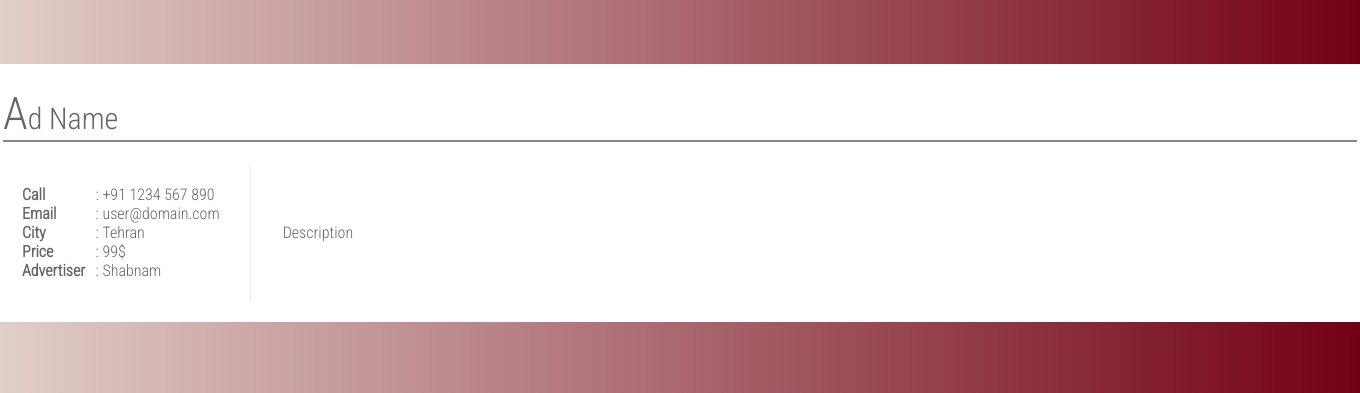
After one commit to Parham21/Fox_git, a Django app: template fox/templates/ad_detail.html in a window 1360 px wide. The commit adds this page. Shown: the part 407-800 px from the top of the page. Run offline with Django 3.2, Linux system fonts and the light colour scheme; the template is opened without the code that fills it, so the values that code supplies are empty.

Commit message:
Ad Detail

```diff
--- /dev/null
+++ b/fox/static/ad_detail_style.css
@@ -0,0 +1,97 @@
+@import url(https://fonts.googleapis.com/css?family=Roboto+Condensed:300);
+
+body {
+
+    background: -webkit-linear-gradient(to left, #720014, rgba(57, 3, 0, 0.29)); /* Chrome 10-25, Safari 5.1-6 */
+    background: linear-gradient(to left, rgb(114, 0, 20), rgba(114, 25, 1, 0.21)); /* W3C, IE 10+/ Edge, Firefox 16+, Chrome 26+, Opera 12+, Safari 7+ */
+
+    color: #666;
+    font-family: 'Roboto Condensed', sans-serif;
+}
+
+table {
+    position: absolute;
+    top: 75%;
+    left: 50%;
+    width: 1400px;
+
+    transition: all 0.2s ease;
+
+    transform: translateX(-50%) translateY(-50%);
+
+    background: #fff;
+
+    padding: 20px;
+}
+
+.image {
+    position: absolute;
+    top: 7%;
+    left: 4.5%;
+    width: 400px;
+    height: 350px;
+}
+
+.name {
+    font-size: 30px;
+    border-bottom: 2px solid #888;
+    margin-bottom: 20px;
+}
+
+.name:first-letter {
+    font-size: 150%;
+}
+
+.label {
+    width: 70px;
+    font-weight: bold;
+}
+
+.label, .call, .email, .city, .price, .advertiser {
+    display: inline-block;
+}
+
+.details-td {
+    border-right: 1px solid #eee;
+    white-space: nowrap;
+
+    padding: 20px 30px 20px 20px;
+}
+
+.description-td {
+    position: relative;
+    width: 100%;
+    padding: 20px 30px;
+    text-align: justify;
+    margin-top: 15px;
+}
+
+.description {
+    outline: 0px solid transparent;
+    border: 0px solid transparent;
+}
+
+.edit {
+    position: absolute;
+    top: 0px;
+    right: 0;
+
+    width: 13px;
+    height: 13px;
+
+    cursor: pointer;
+}
+
+.update {
+    display: none;
+    position: absolute;
+    right: 20px;
+    bottom: 0;
+    background: #c2e59c;
+    border: 0;
+    padding: 5px;
+    width: 80px;
+    color: #333;
+    outline: 0px solid transparent;
+    border: 0px solid transparent;
+}
--- /dev/null
+++ b/fox/templates/ad_detail.html
@@ -0,0 +1,53 @@
+<!DOCTYPE html>
+<html lang="en">
+
+<head>
+    <meta charset="UTF-8">
+    <meta name="viewport" content="width=device-width, initial-scale=1, shrink-to-fit=no">
+    <meta HTTP-EQUIV="CACHE-CONTROL" CONTENT="NO-CACHE">
+    <title>Details</title>
+    <link rel="stylesheet"
+          type="text/css"
+          href="../static/ad_detail_style.css"/>
+
+</head>
+<body>
+<div> <!-- TODO multiple pics -->
+    <img class="image" src='../advertisement/media/2ghoori.jpg' alt="ad image"/>
+</div>
+<table>
+    <tr>
+        <td colspan="2">
+            <div class="name">Ad Name</div>
+        </td>
+    </tr>
+    <tr>
+        <td class="details-td">
+            <div class="label">Call</div>
+            :
+            <div class="call">+91 1234 567 890</div>
+            <br>
+            <div class="label">Email</div>
+            :
+            <div class="email">user@domain.com</div>
+            <br>
+            <div class="label">City</div>
+            :
+            <div class="city">Tehran</div>
+            <br>
+            <div class="label">Price</div>
+            :
+            <div class="price">99$</div>
+            <br>
+            <div class="label">Advertiser</div>
+            :
+            <div class="advertiser">Shabnam</div>
+        </td>
+        <td class="description-td">
+            <div class="description" spellcheck="false">Description</div>
+        </td>
+    </tr>
+</table>
+
+</body>
+</html>
--- a/fox/templates/search.html
+++ b/fox/templates/search.html
@@ -45,6 +45,8 @@
                             <h2>{{ ad.title }}</h2>
                             <h6>advertiser: {{ ad.advertiser }}</h6>
                             <h6>area: {{ ad.area }}</h6>
+                            <!--TODO-->
+                            <h6><a href="ad_detail.html">See more</a></h6>
                         </div>
                         <p style="float: right; margin: auto 10px; font-size: 25px; font-weight: bold">{{ ad.price }}</p>
                     </div>
```
